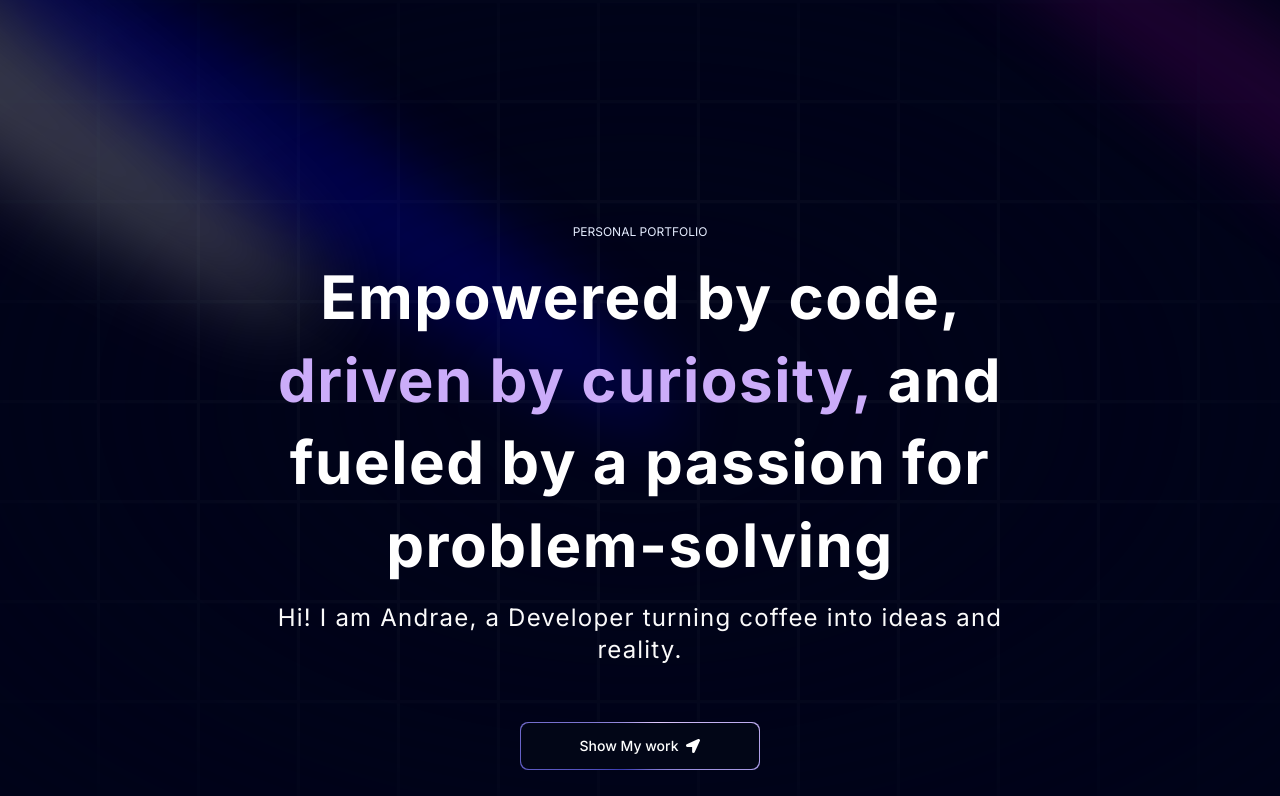
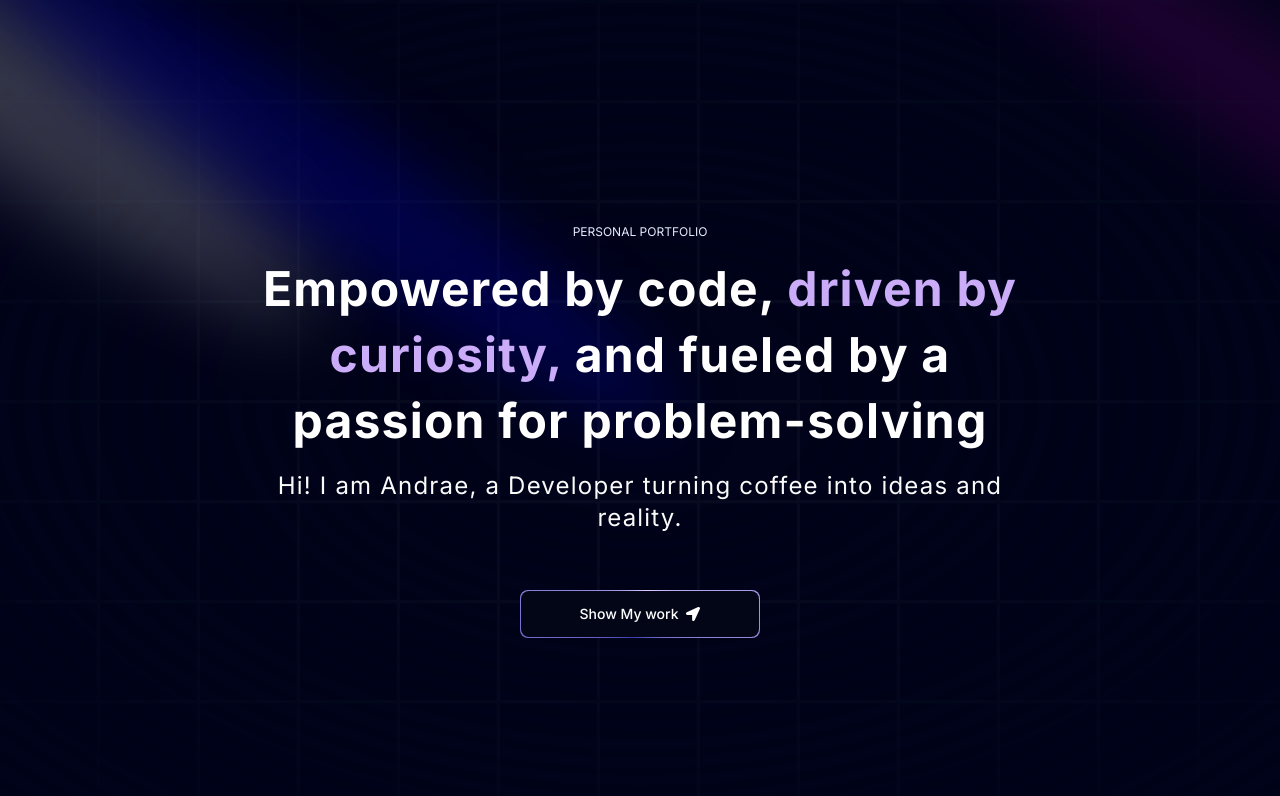
Before and after one commit to devMapute/devmapute.github.io, a Next.js app: page / in a window 1280 px wide. Shown: the top 796 px of the page. Built offline with nearby package versions, Linux system fonts and the light colour scheme.

Commit message:
chore: adjusted some text sizing

```diff
--- a/components/Hero.tsx
+++ b/components/Hero.tsx
@@ -28,7 +28,7 @@ const Hero = () => {
           <h2 className="uppercase tracking-widget text-xs text-center text-blue-100 max-w-80">
               Personal Portfolio
           </h2>
-          <TextGenerateEffect className="text-center text-[40px] md:text-5xl lg:text-6xl" words="Empowered by code, driven by curiosity, and fueled by a passion for problem-solving"/>
+          <TextGenerateEffect className="text-center text-[40px] md:text-4xl lg:text-5xl" words="Empowered by code, driven by curiosity, and fueled by a passion for problem-solving"/>
 
           <p className="text-center md:tracking-wider mb-4 text-sm md:text-lg lg:text-2xl ">Hi! I am Andrae, a Developer turning coffee into ideas and reality.</p>
 
```
